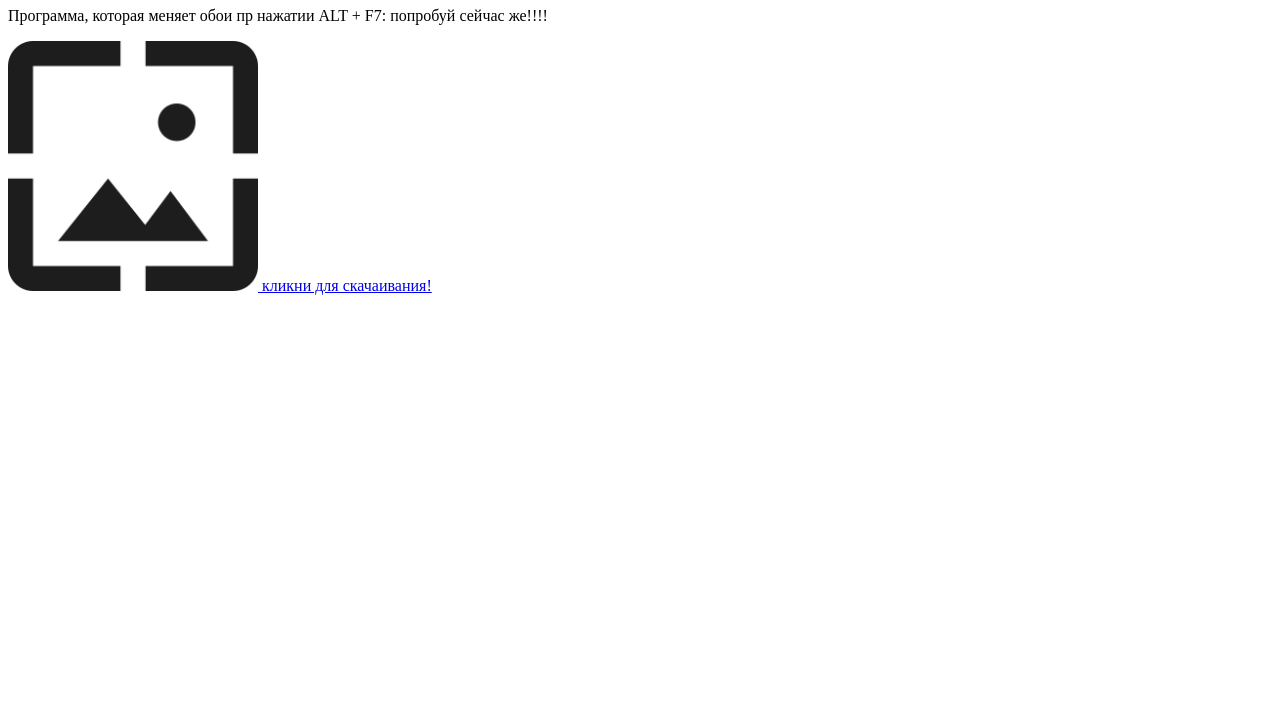
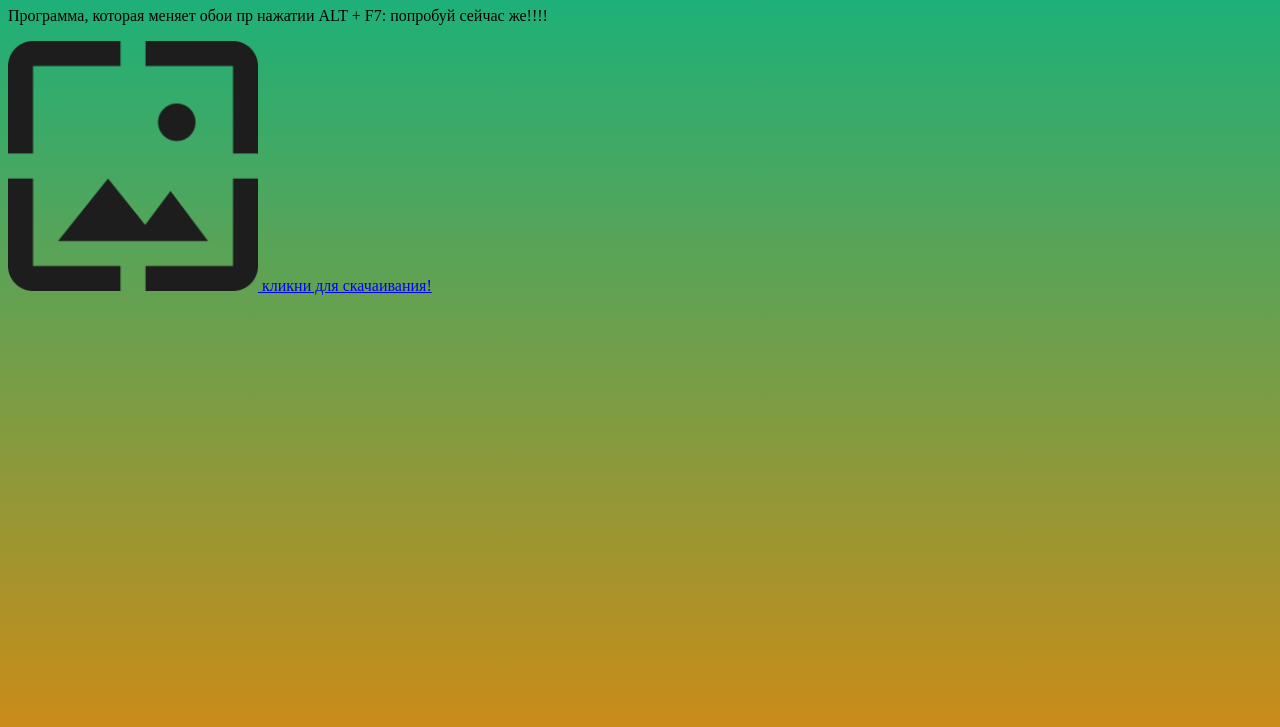
Before and after one commit to alalorto/alalorto.github.io, a plain HTML site: page index.html in a window 1280 px wide. Shown: the part 73-800 px from the top of the page. Drawn offline with Linux system fonts and the light colour scheme.

Commit message:
index.html

```diff
--- a/index.html
+++ b/index.html
@@ -6,6 +6,18 @@
     <meta name="wp changer" content="сменить обои одной комбинацией !!!!!">
     <title>WP CHANGER</title>
     <link rel="shortcut icon" href="wp.png" type="image/png">
+    <style>
+        html {
+    min-height: 100%;
+}
+body {
+    background: -webkit-linear-gradient(#4fa8d1, #49cca0);
+    background: -o-linear-gradient(#b31111, #850d57);
+    background: -moz-linear-gradient(#811855, #154db4);
+    background: linear-gradient(#0cb482, #ca8c18);
+    background-color: #1788b4;
+}
+    </style>
 </head>
 <body>
 
```
